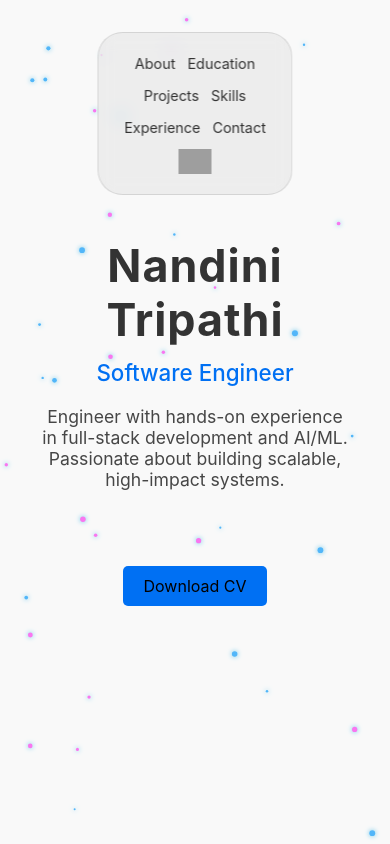
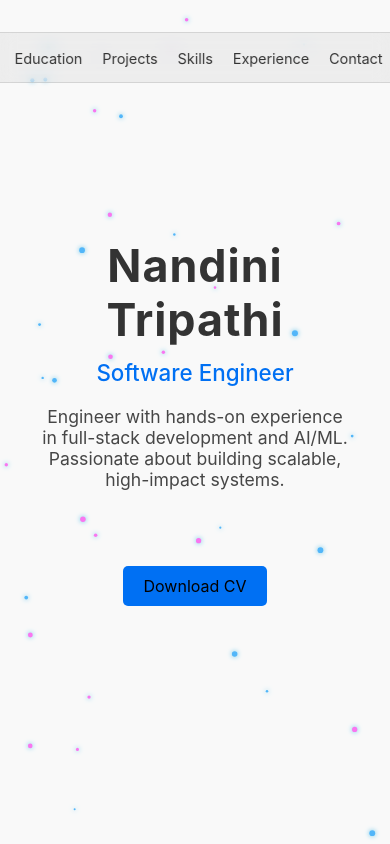
Before and after one commit to nyndyny/Portfolio, a React (Create React App) app in the folder frontend/: page / in a window 390 px wide. Shown: the top 844 px of the page. Built offline with nearby package versions, Linux system fonts and the light colour scheme; grey boxes are pictures that could not be loaded.

Commit message:
fit navbar

```diff
--- a/frontend/src/index.css
+++ b/frontend/src/index.css
@@ -144,7 +144,7 @@ section {
 
 /* Navbar for Phone */
 
-@media (max-width: 768px) {
+/* @media (max-width: 768px) {
   .navbar {
     flex-direction: column;
     gap: 15px;
@@ -155,6 +155,39 @@ section {
     flex-wrap: wrap;
     justify-content: center;
     gap: 12px;
+  }
+} */
+
+
+@media (max-width: 768px) {
+  .navbar {
+    width: fit-content;
+    /* max-width: 95%; */
+    padding: 12px 16px;
+    justify-content: space-between;
+    overflow: hidden;
+  }
+
+  .nav-links {
+    display: flex;
+    gap: 20px;
+    overflow-x: auto;
+    max-width: 100%;
+    white-space: nowrap;
+    scrollbar-width: none; /* Firefox */
+    justify-content: center;
+  }
+
+  .nav-links::-webkit-scrollbar {
+    display: none; /* Chrome */
+  }
+
+  .nav-links li {
+    flex: 0 0 auto;
+  }
+
+  .nav-actions {
+    gap: 10px;
   }
 }
 
```
